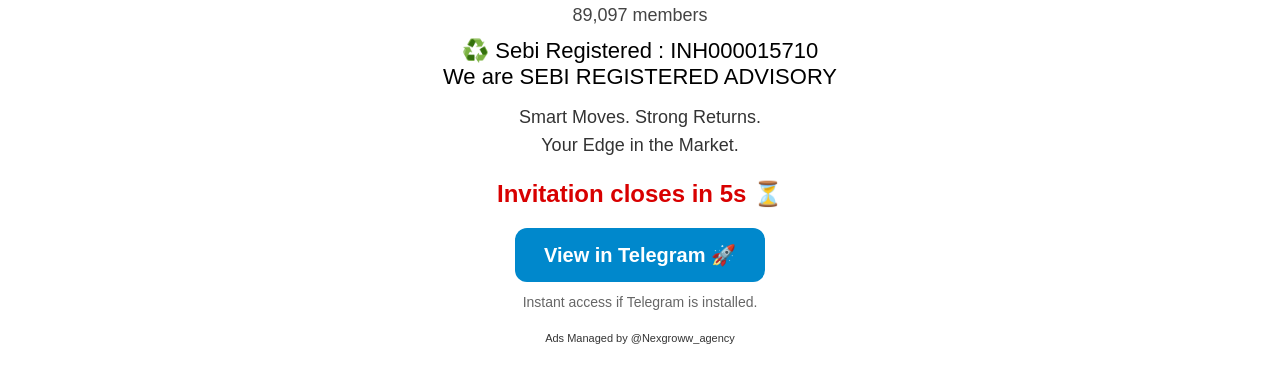
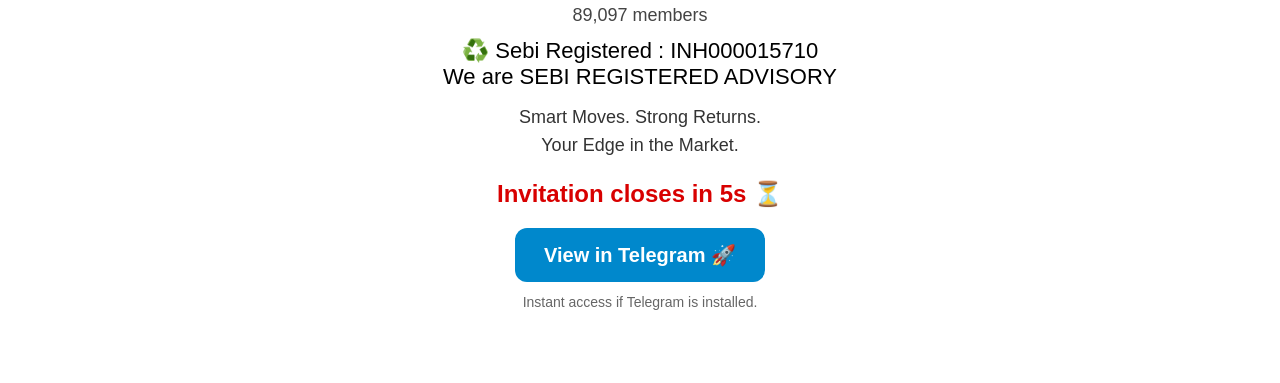
Before and after one commit to muskan582/accadmeylinkk98, a plain HTML site: page index.html in a window 1280 px wide. Shown: the part 271-654 px from the top of the page. Drawn offline with Linux system fonts and the light colour scheme.

Commit message:
Update index.html

```diff
--- a/index.html
+++ b/index.html
@@ -168,9 +168,7 @@ View in Telegram 🚀
 
 <p class="note">Instant access if Telegram is installed.</p>
 
-<p class="maintained">
-Ads Managed by <a href="https://telegram.me/+TRlJl628l-FkMWE9">@Nexgroww_agency</a>
-</p>
+
 
 <script>
 let sec = 10;
```
